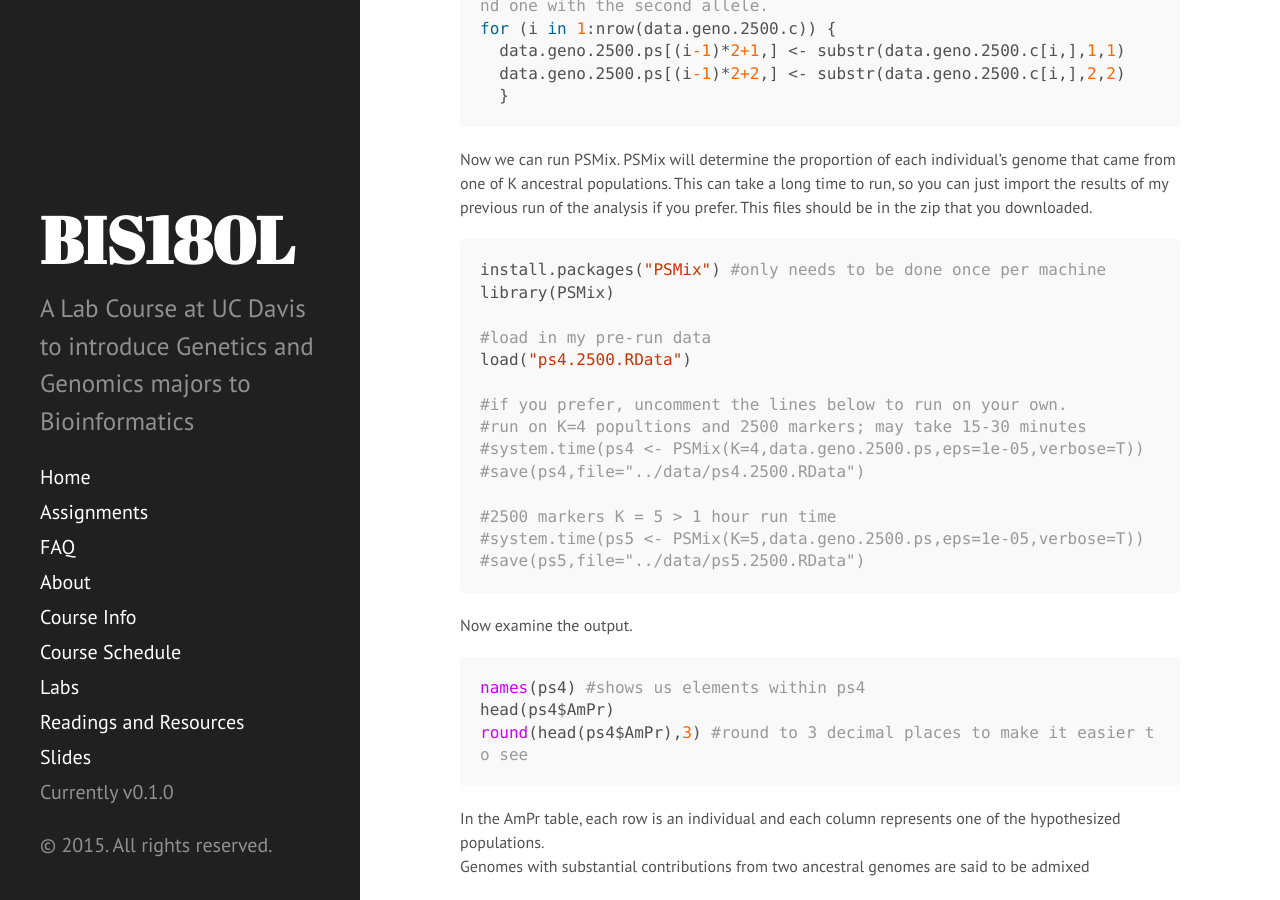
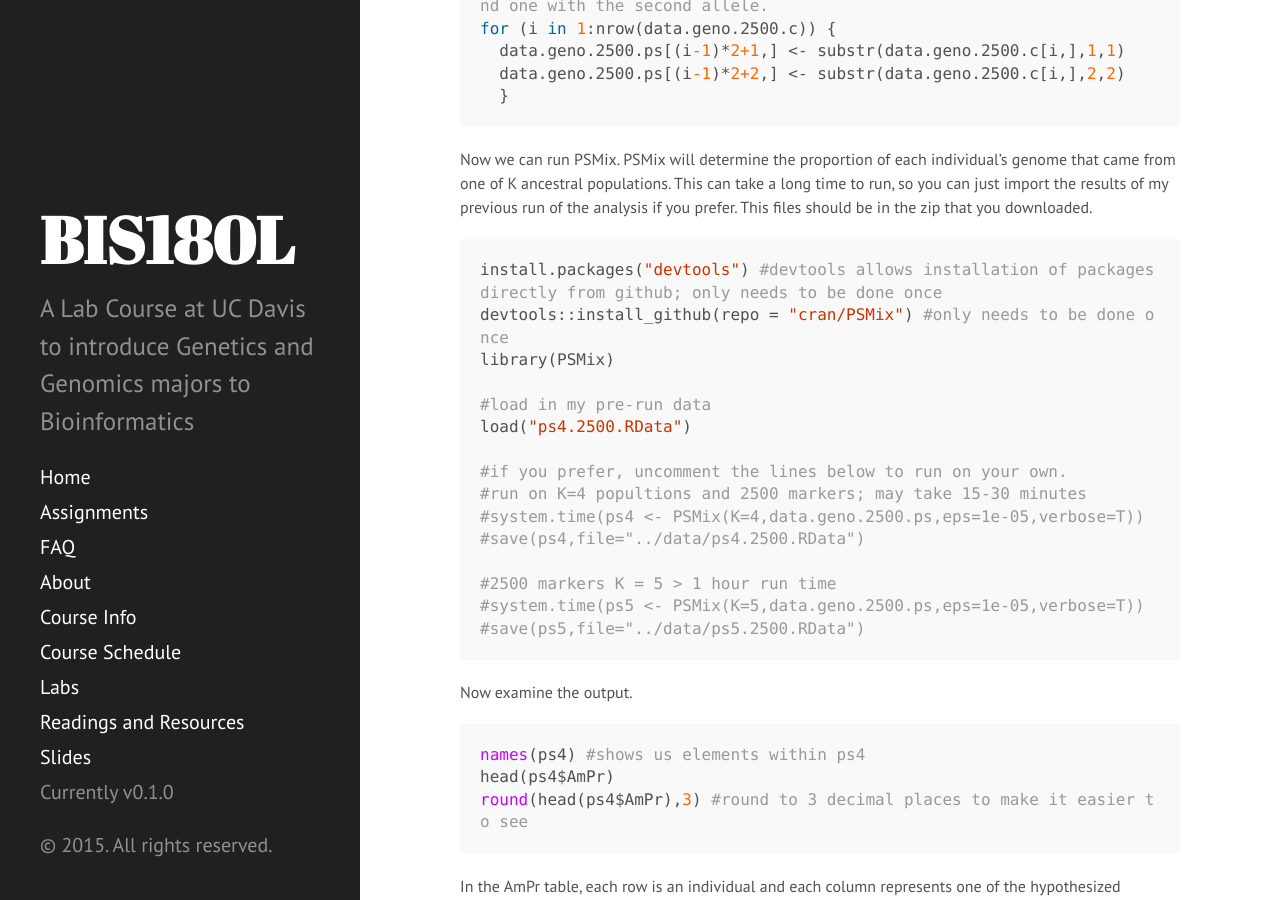
Before and after one commit to rjcmarkelz/BIS180L_web, a Jekyll site: the page built from _posts/2015-04-21-Rice-SNPs.md, in a window 1280 px wide and 900 px high, scrolled down 8508 px. Built offline with Jekyll 4.4.1, drawn with Linux system fonts in a browser that asks for light colours; Markdown is read by kramdown in place of the engine named in the settings.

Commit message:
readings for Rice SNP and updating Rice SNP lab

````diff
--- a/_posts/2015-04-21-Rice-SNPs.md
+++ b/_posts/2015-04-21-Rice-SNPs.md
@@ -336,7 +336,8 @@ Now we can run PSMix.  PSMix will determine the proportion of each individual's
 
 
 ```r
-install.packages("PSMix") #only needs to be done once per machine
+install.packages("devtools") #devtools allows installation of packages directly from github; only needs to be done once
+devtools::install_github(repo = "cran/PSMix") #only needs to be done once
 library(PSMix)
 
 #load in my pre-run data
--- a/_rmd/2015-04-21-Rice-SNPs.Rmd
+++ b/_rmd/2015-04-21-Rice-SNPs.Rmd
@@ -261,7 +261,8 @@ Now we can run PSMix.  PSMix will determine the proportion of each individual's
 
 
 ```{r PSMix5,results='hide',eval=FALSE}
-install.packages("PSMix") #only needs to be done once per machine
+install.packages("devtools") #devtools allows installation of packages directly from github; only needs to be done once
+devtools::install_github(repo = "cran/PSMix") #only needs to be done once
 library(PSMix)
 
 #load in my pre-run data
````
Also changed, not shown: readings_resources.md (+3 -0 lines).
